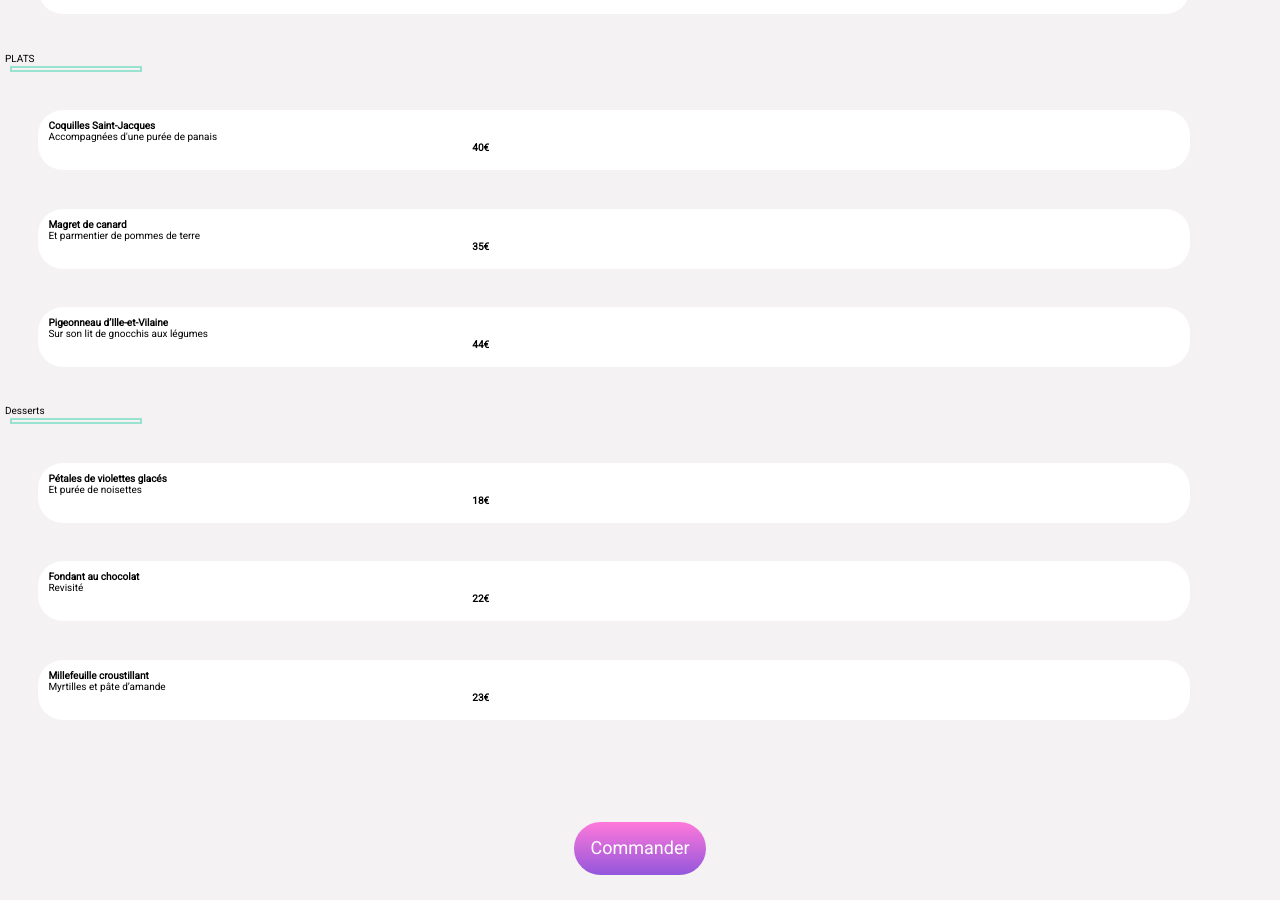
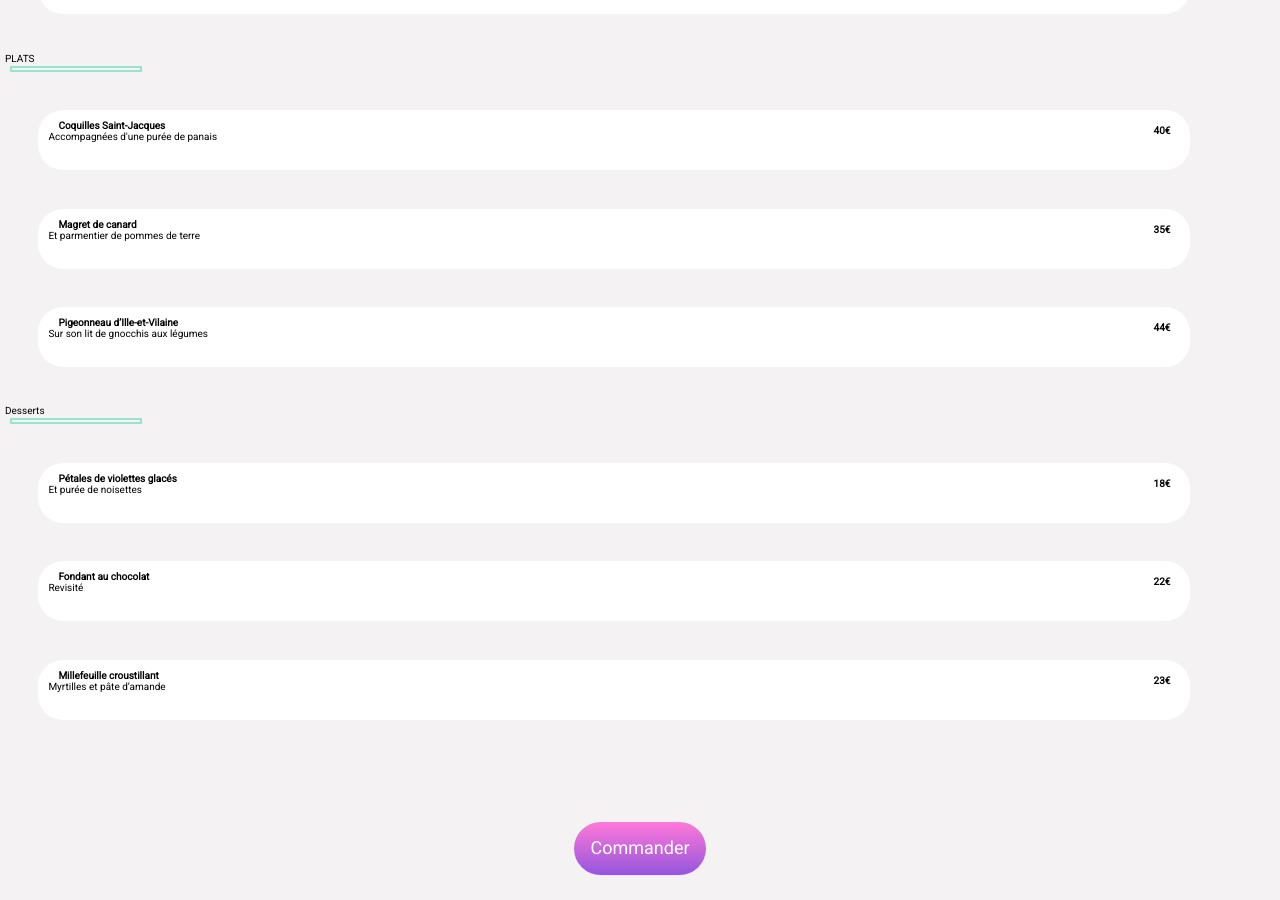
Before and after one commit to Anissafullweb/BOUGOUFA_Anissa_10-2022_P3, a plain HTML site: page Menu-html/Menu_A_la_française.html in a window 1280 px wide. Shown: the part 713-1613 px from the top of the page. Drawn offline with Linux system fonts and the light colour scheme; files that its build step writes are made by us from their sources; files whose address does not match are found by name; a web font is replaced by a local one.

Commit message:
Revue disposition entrée plats desserts

```diff
--- a/Menu-html/Menu_A_la_française.html
+++ b/Menu-html/Menu_A_la_française.html
@@ -39,26 +39,34 @@
             <p class="Menu__Titre-underline"></p>
          <!--1er entrée-->
         <div class="Menu">
+
             <div class="Menu__Accompagnement-prix">
                 <p class="Menu__choix">Tartare de poulpe acidulé</p>
-            <p> zestes d'orange</p></div>
+                <p> zestes d'orange</p>
+            </div>
+
             <p class="Menu__prix">25€</p>
         </div>
         <!--Fin-1er entrée-->
          <!--2-entrée-->
         <div class="Menu">
+
             <div class="Menu__Accompagnement-prix">
                 <p class="Menu__choix">Velouté de légumes d'antan</p>
-             <p> Carotte, panais, topinambour</p></div>
-            <p class="Menu__prix">35€</p></div>
+                <p> Carotte, panais, topinambour</p>
+            </div>
+
+            <p class="Menu__prix">35€</p>
         </div>
         <!--Fin-2-entrée-->
          <!--3-entrée-->
         <div class="Menu">
+
             <div class="Menu__Accompagnement-prix">
                 <p class="Menu__choix">Soupe à l'oignon</p>
                 <p>Revisitée</p>
-            <p class="Menu__prix">20€</p></div>
+            </div>
+            <p class="Menu__prix">20€</p>
         </div>
         <!--Fin-3-entrée-->
 
@@ -67,24 +75,33 @@
         <p class="Menu__Titre-underline"></p>
         <!--1er-Plats-->
         <div class="Menu">
+
+            <div class="Menu__Accompagnement-prix">
                 <p class="Menu__choix">Coquilles Saint-Jacques</p>
-            <div class="Menu__Accompagnement-prix"> <p>Accompagnées d'une purée de panais</p>
-            <p class="Menu__prix">40€</p></div>
+                <p>Accompagnées d'une purée de panais</p>
+            </div>
+             <p class="Menu__prix">40€</p>
         </div>
         <!--Fin-1er-plat-->
 
         <!--2°-Plats-->
         <div class="Menu">
+
+            <div class="Menu__Accompagnement-prix">
                 <p class="Menu__choix">Magret de canard</p>
-            <div class="Menu__Accompagnement-prix"><p>Et parmentier de pommes de terre</p>
-            <p class="Menu__prix">35€</p></div>
+                <p>Et parmentier de pommes de terre</p>
+            </div>
+            <p class="Menu__prix">35€</p>
         </div>
         <!--Fin-2°-Plats-->
         <!--3°-Plats-->
         <div class="Menu">
+
+            <div class="Menu__Accompagnement-prix">
                 <p class="Menu__choix">Pigeonneau d’Ille-et-Vilaine</p>
-            <div class="Menu__Accompagnement-prix"> <p>Sur son lit de gnocchis aux légumes</p>
-            <p class="Menu__prix">44€</p></div>
+                <p>Sur son lit de gnocchis aux légumes</p>
+            </div>
+            <p class="Menu__prix">44€</p>
         </div>
         <!--Fin-3°-Plats-->
 
@@ -93,23 +110,31 @@
         <p class="Menu__Titre-underline"></p>
         <!--1er Dessert-->
         <div class="Menu">
+
+            <div class="Menu__Accompagnement-prix">
                 <p class="Menu__choix">Pétales de violettes glacés</p>
-            <div class="Menu__Accompagnement-prix"> <p>Et purée de noisettes</p>
-            <p class="Menu__prix">18€</p></div>
+                <p>Et purée de noisettes</p>
+            </div>
+            <p class="Menu__prix">18€</p>
         </div>
          <!--Fin-1er-Dessert-->
         <!--2°-Dessert-->
         <div class="Menu">
+
+            <div class="Menu__Accompagnement-prix">
                 <p class="Menu__choix">Fondant au chocolat</p>
-            <div class="Menu__Accompagnement-prix"> <p>Revisité</p>
-            <p class="Menu__prix">22€</p></div>
+                <p>Revisité</p>
+            </div>
+            <p class="Menu__prix">22€</p>
         </div>
         <!--Fin-2°-Dessert-->
         <!--3°-Dessert-->
         <div class="Menu">
+            <div class="Menu__Accompagnement-prix">
             <p class="Menu__choix">Millefeuille croustillant</p>
-            <div class="Menu__Accompagnement-prix"> <p>Myrtilles et pâte d’amande</p>
-            <p class="Menu__prix">23€</p></div>
+            <p>Myrtilles et pâte d’amande</p>
+        </div>
+            <p class="Menu__prix">23€</p>
         </div>
         <!--Fin-3°-Dessert-->
 
```
Lines whose indentation alone changed are shown as unchanged.
